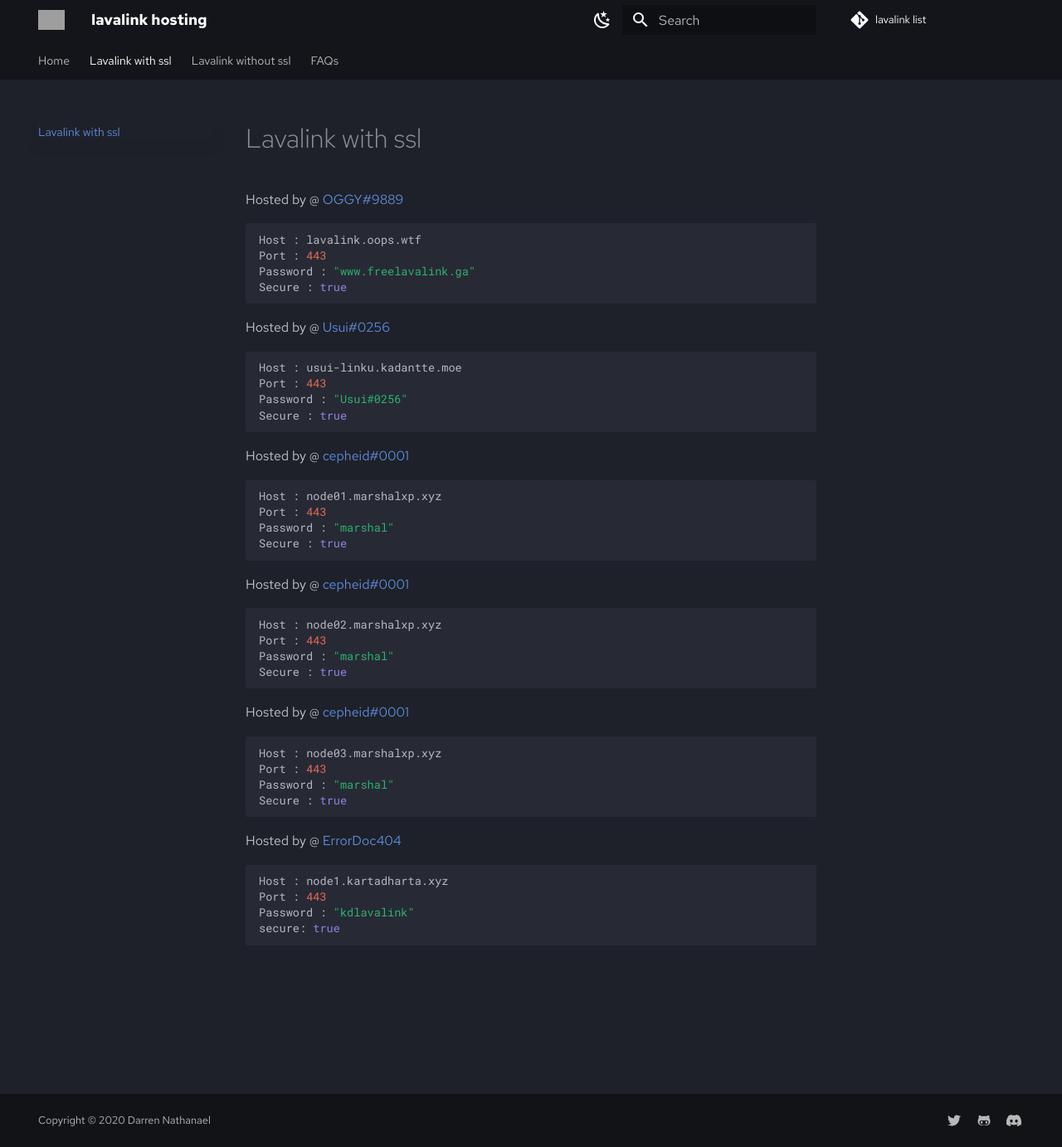
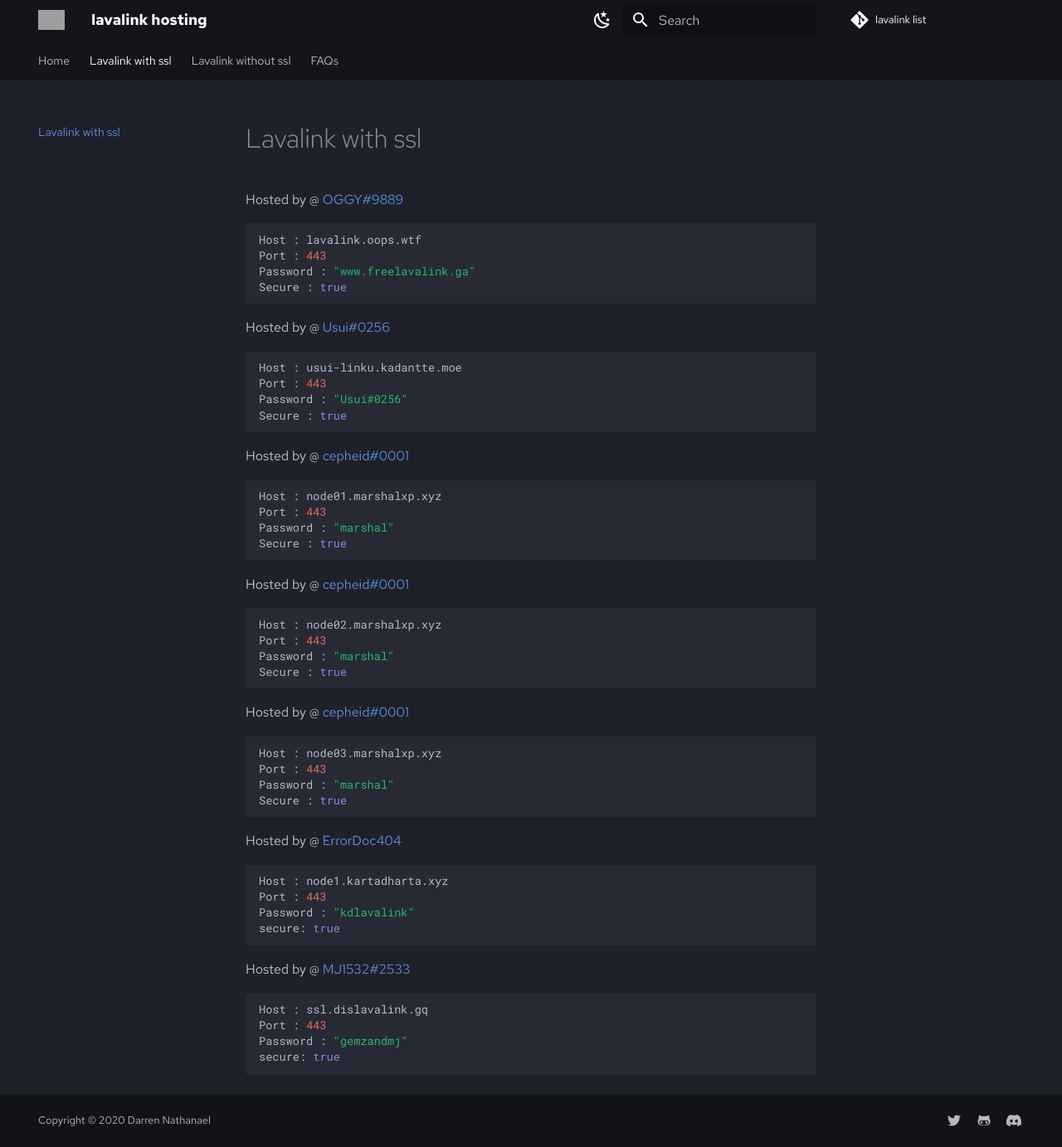
Before and after one commit to DarrenOfficial/lavalink-list, an MkDocs documentation site: the page built from docs/SSL/lavalink-with-ssl.md, in a window 1280 px wide and 1383 px high. Shown: the whole window at 83% size. Built offline with MkDocs 1.6.1 and Material for MkDocs 9.7.7, drawn with Linux system fonts in a browser that asks for light colours; comment, search, counter and statistics services are not loaded; grey boxes are pictures that could not be loaded.

Commit message:
Update lavalink-with-ssl.md

````diff
--- a/docs/SSL/lavalink-with-ssl.md
+++ b/docs/SSL/lavalink-with-ssl.md
@@ -46,3 +46,11 @@ Port : 443
 Password : "kdlavalink"
 secure: true
 ```
+
+Hosted by @ [MJ1532#2533](https://github.com/MJ1532)
+```bash
+Host : ssl.dislavalink.gq
+Port : 443
+Password : "gemzandmj"
+secure: true
+```
````
